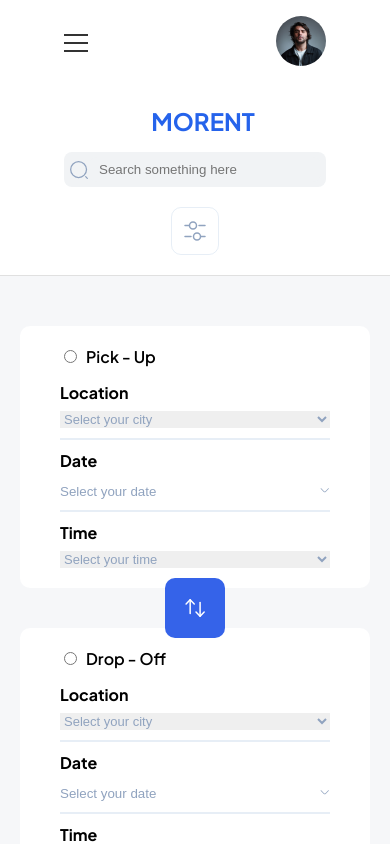
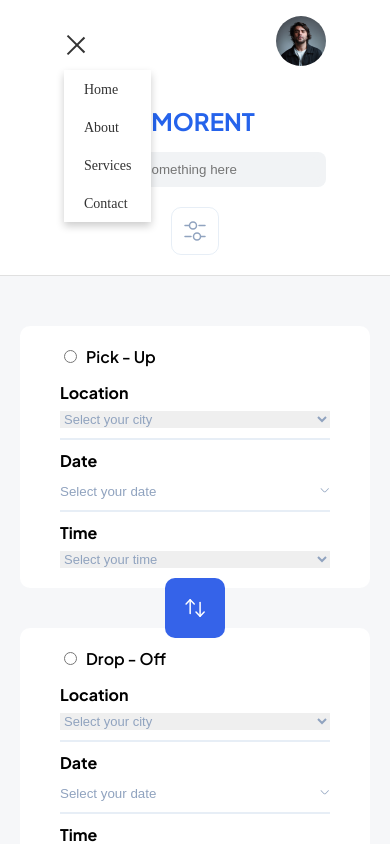
Before and after one commit to ozcsert/Morent, a Next.js app: page / in a window 390 px wide. Both pictures are taken after a click on the element 76 px from the left and 43 px from the top of the page. Shown: the top 844 px of the page. Built offline with nearby package versions, Linux system fonts and the light colour scheme.

Commit message:
[SE-3] Hamburger menu added..

```diff
--- a/package.json
+++ b/package.json
@@ -10,6 +10,7 @@
   },
   "dependencies": {
     "@react-google-maps/api": "^2.19.3",
+    "@types/react-burger-menu": "^2.8.7",
     "@types/recharts": "^1.8.29",
     "next": "14.2.10",
     "react": "^18",
@@ -19,8 +20,8 @@
     "sass": "^1.78.0"
   },
   "devDependencies": {
+    "@svgr/webpack": "^8.1.0",
     "@types/google.maps": "^3.58.1",
-    "@svgr/webpack": "^8.1.0",
     "@types/node": "^20",
     "@types/react": "^18",
     "@types/react-dom": "^18",
--- a/src/components/Navbar/index.tsx
+++ b/src/components/Navbar/index.tsx
@@ -1,14 +1,27 @@
 "use client";
 import './styles.scss';
-import HeartButton from "../../app/images/heartheart.svg";
-import BellButton from "../../app/images/bell.svg";
-import NotificationButton from "../../app/images/notificationbell.svg";
-import ProfileButton from "../../app/images/Imageprofile.svg";
 import Image from "next/image";
 import useDeviceSize from './size';
+import { useState } from 'react';
+import { motion, Variants } from "framer-motion";
+
 
 const Navbar: React.FC = () => {
   const [width, height] = useDeviceSize();
+  const [isOpen, setIsOpen] = useState<boolean>(false);
+
+const toggleMenu = () => {
+    setIsOpen(!isOpen);
+};
+const itemVariants: Variants = {
+  open: {
+    opacity: 1,
+    y: 0,
+    transition: { type: "spring", stiffness: 300, damping: 24 }
+  },
+  closed: { opacity: 0, y: 20, transition: { duration: 0.2 } }
+};
+
   return (
     <div>
     {width>780 ? (
@@ -77,12 +90,20 @@
     <header className="header">
     {/* Left: Hamburger Icon */}
     <div className='first-row'>
-      <div className="left-section">
+      <div className={`hamburger-icon ${isOpen ? 'open' : ''}`} onClick={toggleMenu}>
         <button className="menu-icon">
           <span className="bar"></span>
           <span className="bar"></span>
           <span className="bar"></span>
         </button>
+        <nav className={`menu ${isOpen ? 'open' : ''}`}>
+                <ul>
+                    <li><a href="#home">Home</a></li>
+                    <li><a href="#about">About</a></li>
+                    <li><a href="#services">Services</a></li>
+                    <li><a href="#contact">Contact</a></li>
+                </ul>
+            </nav>
       </div>
 
       {/* Right: Profile Picture */}
--- a/src/components/Navbar/styles.scss
+++ b/src/components/Navbar/styles.scss
@@ -81,7 +81,7 @@
 }
 
 /* Left Section - Menu Icon */
-  .left-section .menu-icon {
+.hamburger-icon .menu-icon {
   background: none;
   border: none;
   cursor: pointer;
@@ -96,6 +96,24 @@
   height: 2px;
   background-color: #333;
   margin: 3px 0;
+}
+.hamburger-icon {
+  display: flex;
+  flex-direction: column;
+  cursor: pointer;
+  width: 30px;
+  height: 20px;
+}
+.hamburger-icon.open .bar:nth-child(1) {
+  transform: rotate(45deg) translate(5px, 5px);
+}
+
+.hamburger-icon.open .bar:nth-child(2) {
+  opacity: 0;
+}
+
+.hamburger-icon.open .bar:nth-child(3) {
+  transform: rotate(-45deg) translate(5px, -5px);
 }
 
 /* Center Section - Logo and Search Bar */
@@ -211,6 +229,34 @@
   justify-self: center;
   padding: 0 3rem;
 }
+.menu {
+  display: none;
+  position: absolute;
+  top: 70px;
+  background-color: white;
+  box-shadow: 0px 4px 8px rgba(0, 0, 0, 0.2);
+  z-index: 1;
+}
+
+.menu.open {
+    display: block;
+}
+
+.menu ul {
+    list-style: none;
+    padding: 0;
+    margin: 0;
+}
+
+.menu li {
+    padding: 10px 20px;
+}
+
+.menu a {
+    text-decoration: none;
+    color: #333;
+}
+
 @media (max-width: 475px) {
   .last-row{
     flex-direction: column;
```
Also changed, not shown: 1 other file (tests, documents, lock files or other folders). Lines whose indentation alone changed are shown as unchanged.
